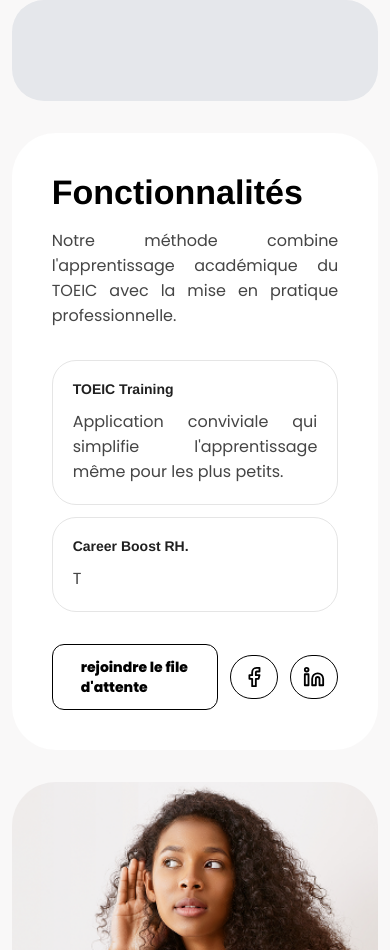
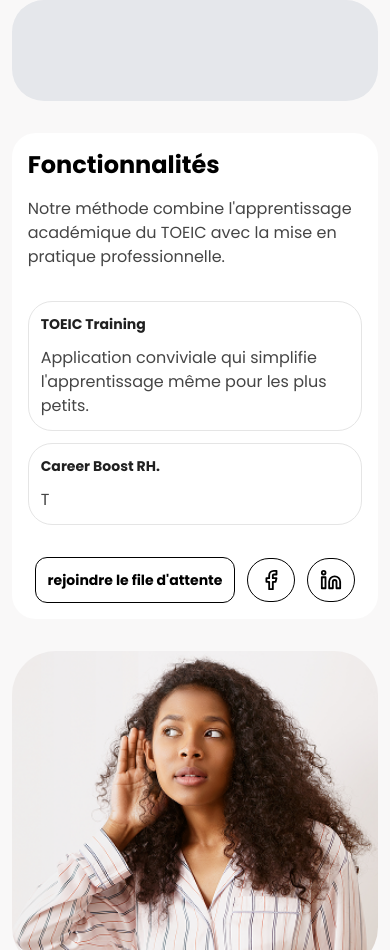
Before and after one commit to patson120/app-toeic, a Vue app: page / in a window 390 px wide. Shown: the part 5100-6050 px from the top of the page. Built offline with nearby package versions, Linux system fonts and the light colour scheme; what vue3-google-login would draw is missing.

Commit message:
Mise à jour du responsive

```diff
--- a/src/components/TestimonialsSection.vue
+++ b/src/components/TestimonialsSection.vue
@@ -9,13 +9,13 @@
                 />
                 <div class="bg-gray-200 h-32 rounded-[32px]"></div>
             </div>
-            <div class="col-span-full md:col-span-3 bg-white rounded-[44px]">
-                <div className="p-10 h-full flex flex-col">
+            <div class="col-span-full md:col-span-3 bg-white rounded-3xl md:rounded-[44px]">
+                <div className="p-4 md:p-10 h-full flex flex-col">
                     <div className="flex flex-col gap-4 mb-8">
-                        <h2 className="w-full [font-family:'Manrope',Helvetica] font-extrabold text-black text-[34px] tracking-[0] leading-[normal]">
+                        <h2 className="w-full font-bold text-black text-2xl md:text-[34px]">
                             Fonctionnalités
                         </h2>
-                        <p className="w-full [font-family:'Poppins',Helvetica] font-normal text-[#454545] text-base text-justify tracking-[0] leading-[normal]">
+                        <p className="w-full text-[#454545] md:text-justify">
                             Notre méthode combine l&#39;apprentissage académique du TOEIC
                             avec la mise en pratique professionnelle.
                         </p>
@@ -24,12 +24,12 @@
                     <div className="flex flex-col gap-3 mb-8">
                         <div v-for="(feature, index) in featureCards" :key="index"
                             className="w-full md:h-[100px] bg-white rounded-3xl border border-solid border-neutral-200">
-                            <div className="p-5 h-full flex flex-col justify-center">
+                            <div className="p-3 md:p-5 h-full flex flex-col justify-center">
                                 <div className="flex flex-col gap-3">
-                                <h3 className="[font-family:'Manrope',Helvetica] font-bold text-[#202020] text-sm text-justify tracking-[0] leading-[normal]">
+                                    <h3 className="font-bold text-[#202020] text-sm md:text-justify">
                                     {{ feature.title }}
                                     </h3>
-                                <p className="[font-family:'Poppins',Helvetica] font-normal text-[#454545] text-base text-justify tracking-[0] leading-[normal]">
+                                    <p className="text-[#454545] md:text-justify">
                                     {{ feature.description }}
                                     </p>
                                 </div>
@@ -38,7 +38,7 @@
                     </div>
 
                     <div className="text-black flex justify-center items-center gap-3">
-                        <div className="px-7 py-3 rounded-xl border border-black font-extrabold text-sm">
+                        <div className="px-3 md:px-7 py-3 rounded-xl border border-black font-bold text-sm whitespace-nowrap">
                             rejoindre le file d'attente
                         </div>
                         <div className="border border-black text-white px-3 py-[10px] rounded-full font-extrabold text-sm h-auto">
```
Lines whose indentation alone changed are shown as unchanged.
